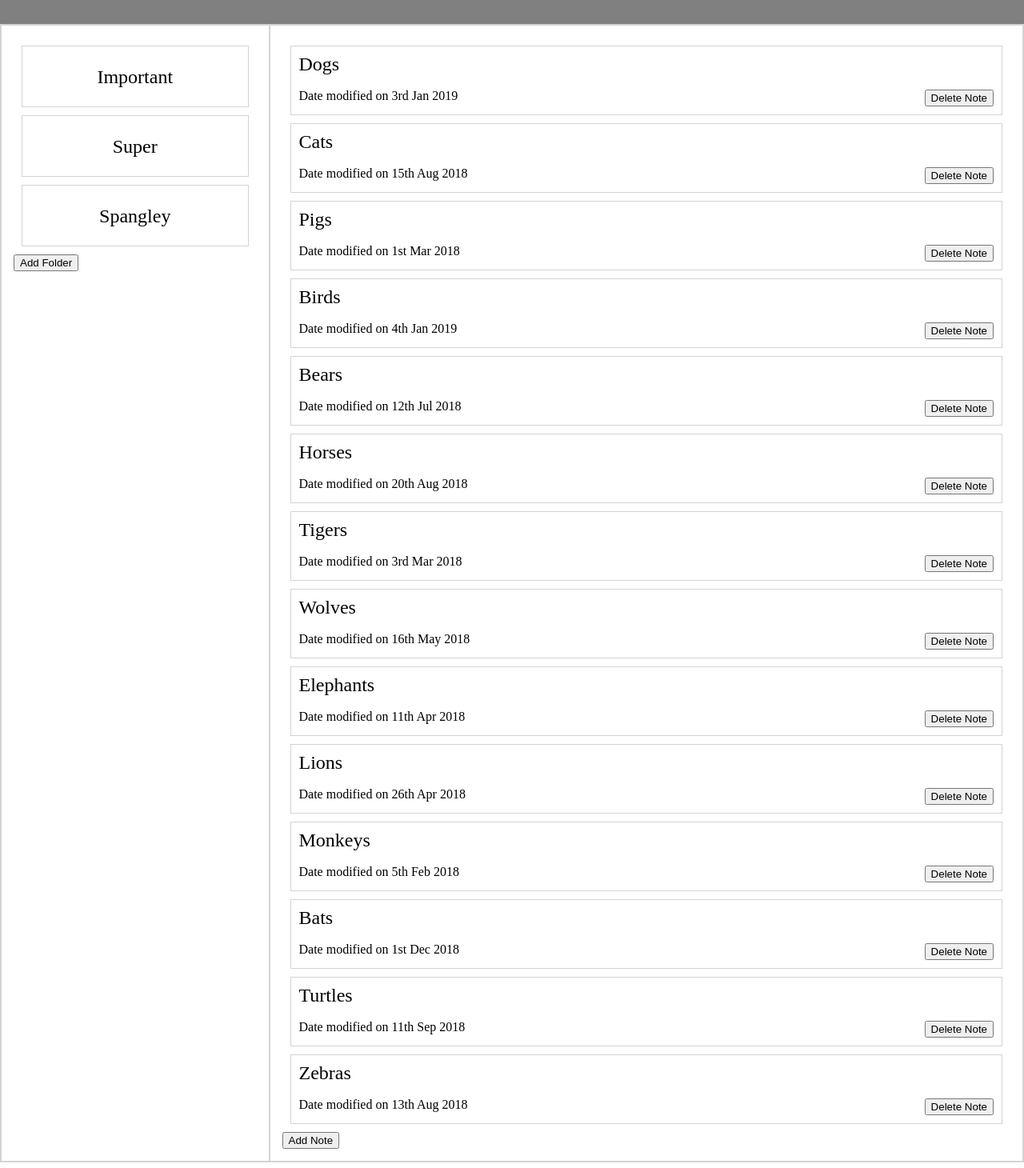
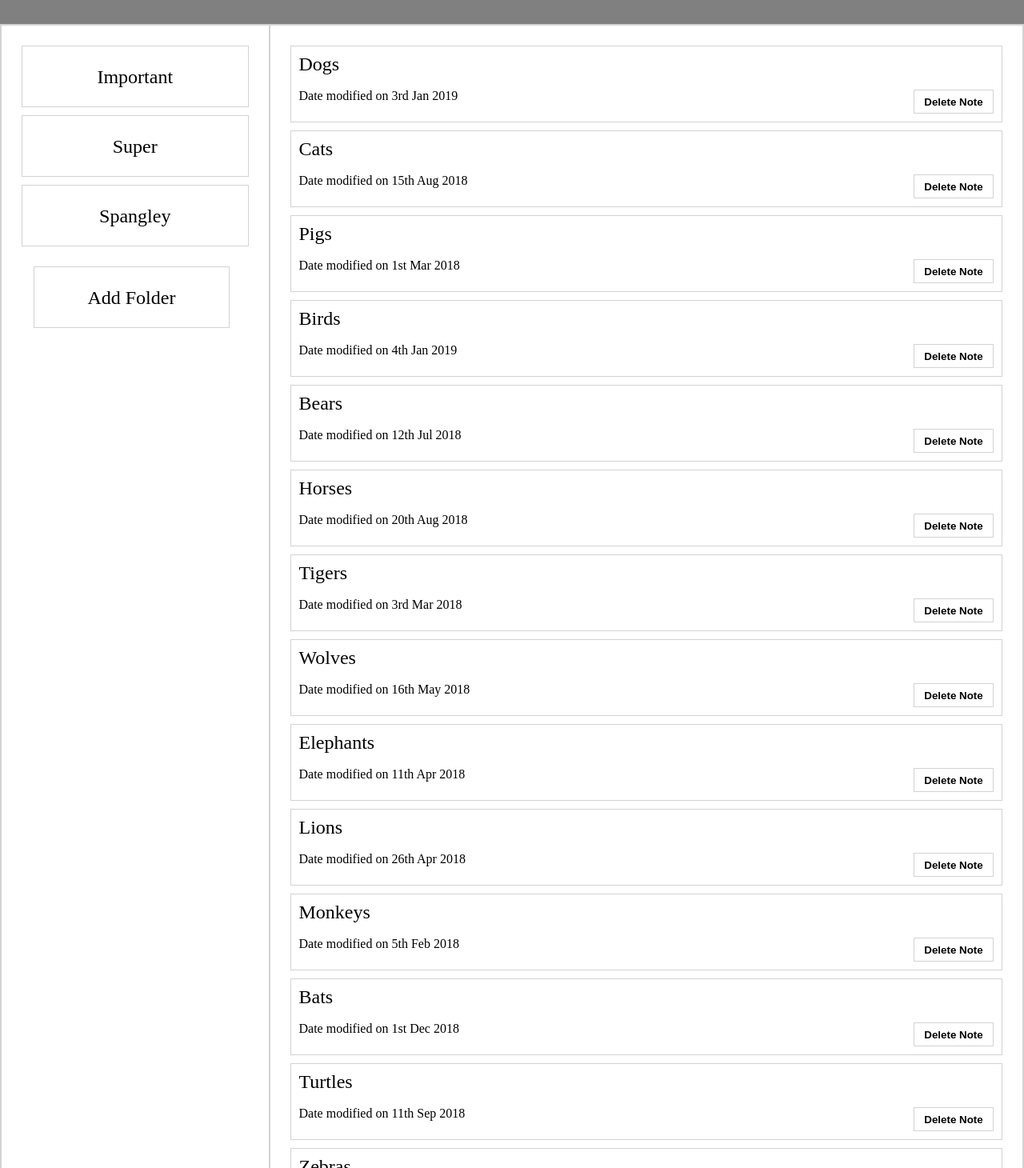
Before and after one commit to Thorn51/noteful, a React (Create React App) app: page / in a window 1280 px wide. Shown: the part 90-1550 px from the top of the page at 80% size. Built offline with nearby package versions, Linux system fonts and the light colour scheme.

Commit message:
Tweak styles

```diff
--- a/src/App.css
+++ b/src/App.css
@@ -170,3 +170,9 @@ a {
   padding: 15px;
   border: 1px solid lightgray;
 }
+
+a:hover > div {
+  background: lightskyblue;
+  color: rgba(28, 28, 85);
+  border: 2px solid rgb(28, 28, 85);
+}
--- a/src/App.js
+++ b/src/App.js
@@ -18,6 +18,7 @@ export default class App extends React.Component {
           </Link>
         </header>
         <main className="app_main">
+          {/* Sidebar */}
           <Route
             exact
             path="/"
@@ -31,6 +32,8 @@ export default class App extends React.Component {
             path="/note/:noteId"
             render={props => <NoteSidebar {...props} {...store} />}
           />
+
+          {/* Main */}
           <Route
             exact
             path="/"
--- a/src/Main/Main.css
+++ b/src/Main/Main.css
@@ -19,5 +19,25 @@
 }
 
 .delete_note {
+  display: flex;
+  justify-content: center;
+  align-items: center;
+  width: 100px;
+  height: 30px;
   margin: 10px;
+  font-weight: bolder;
+  border: 1px solid lightgray;
+  background: white;
 }
+
+.add_note {
+  display: flex;
+  justify-content: center;
+  align-items: center;
+  width: 200px;
+  height: 50px;
+  margin: 10px;
+  font-weight: bolder;
+  border: 1px solid lightgray;
+  background: white;
+}
--- a/src/Sidebar/Sidebar.css
+++ b/src/Sidebar/Sidebar.css
@@ -17,7 +17,19 @@ a {
 }
 
 .active > .folder {
-  background: rgb(83, 153, 83);
-  color: white;
-  border: 2px solid rgb(1, 83, 1);
+  background: lightskyblue;
+  font-weight: bolder;
+  color: rgba(28, 28, 85);
+  border: 2px solid rgb(28, 28, 85);
 }
+
+.add_folder {
+  display: flex;
+  justify-content: center;
+  align-items: center;
+  font-size: 1.5rem;
+  border: 1px solid lightgray;
+  height: 75px;
+  width: 80%;
+  margin: 25px;
+}
--- a/src/Sidebar/Sidebar.js
+++ b/src/Sidebar/Sidebar.js
@@ -18,7 +18,7 @@ export default function Sidebar(props) {
   return (
     <aside className="folder_sidebar">
       <section className="folder_list">{folderList}</section>
-      <button className="add_folder">Add Folder</button>
+      <div className="add_folder">Add Folder</div>
     </aside>
   );
 }
```
